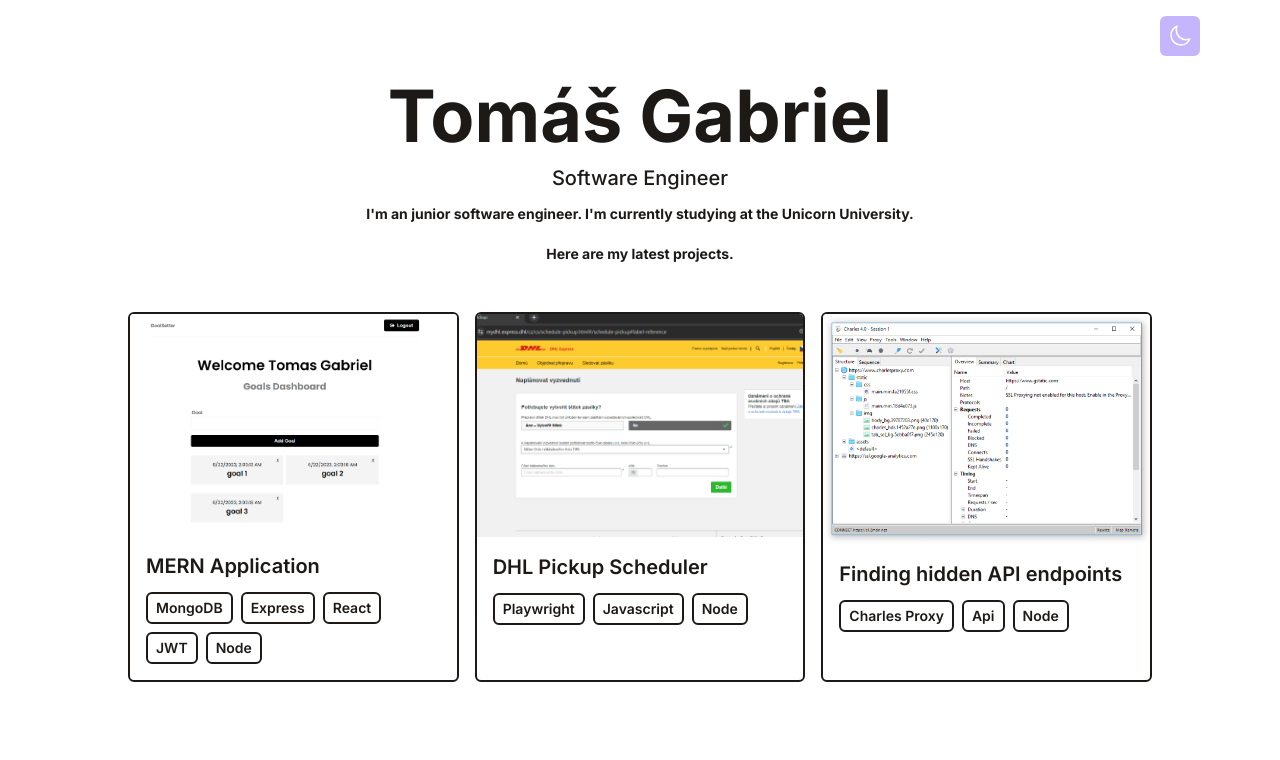
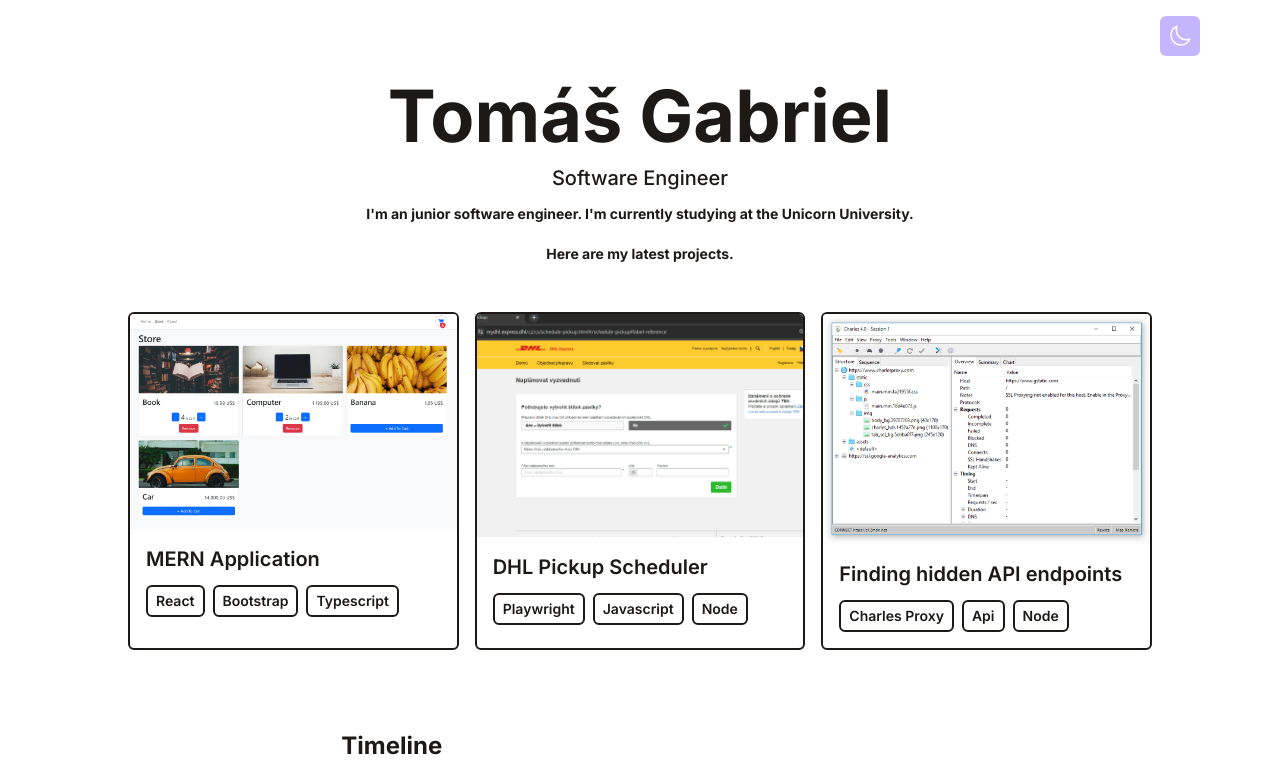
Before and after one commit to gabtomas/portfolio, a React (Vite) app: page / in a window 1280 px wide. Shown: the top 760 px of the page. Built offline with nearby package versions, Linux system fonts and the light colour scheme.

Commit message:
updated portfolio

```diff
--- a/src/data/portfolio.js
+++ b/src/data/portfolio.js
@@ -1,9 +1,9 @@
 export default [
     {
         title: "MERN Application",
-        imgUrl: "./assets/mern_app.png",
-        stack: ["MongoDB", "Express", "React", "JWT", "Node"],
-        link: "https://mern-users-goals.onrender.com",
+        imgUrl: "./assets/shopping_cart.png",
+        stack: ["React", "Bootstrap", "Typescript"],
+        link: "https://shopping-cart-tomas-gabriel.vercel.app/store",
     },
     {
         title: "DHL Pickup Scheduler",
```
Also changed, not shown: public/assets/shopping_cart.png (added).
